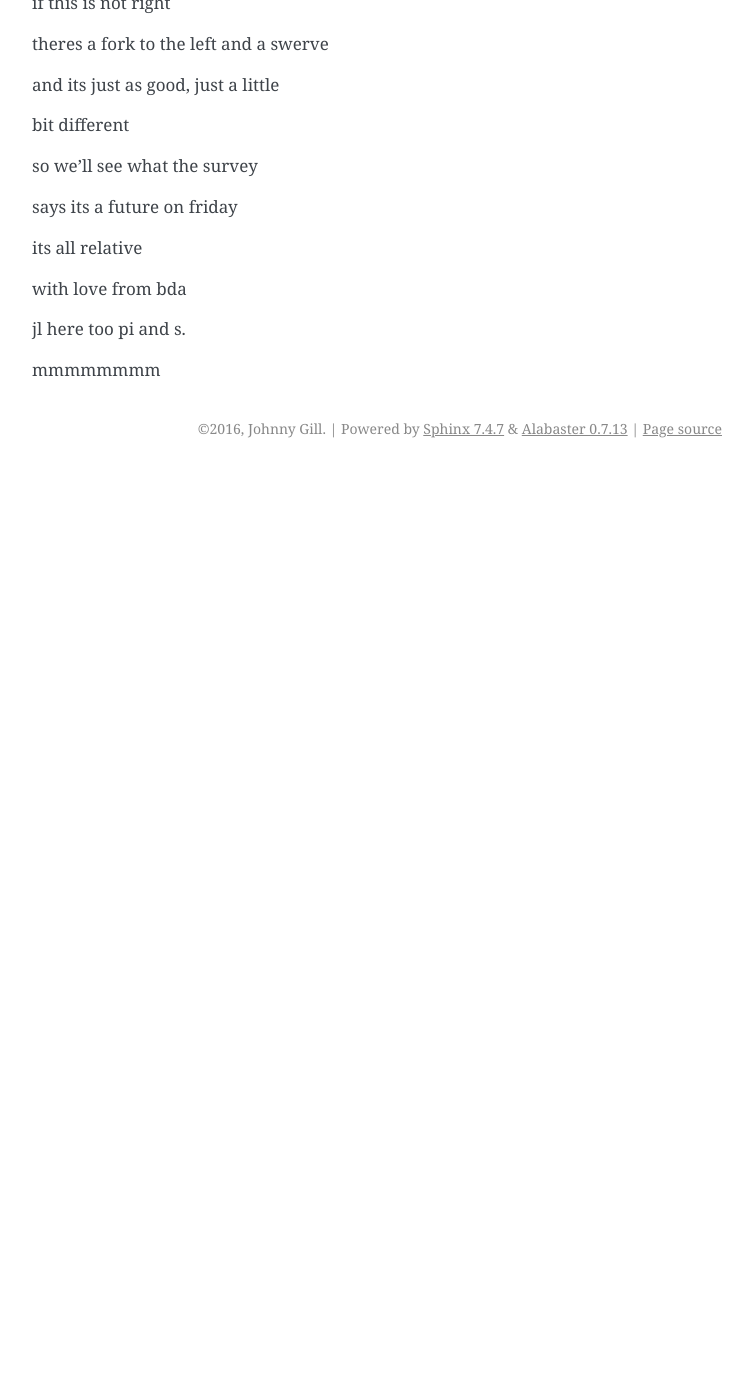
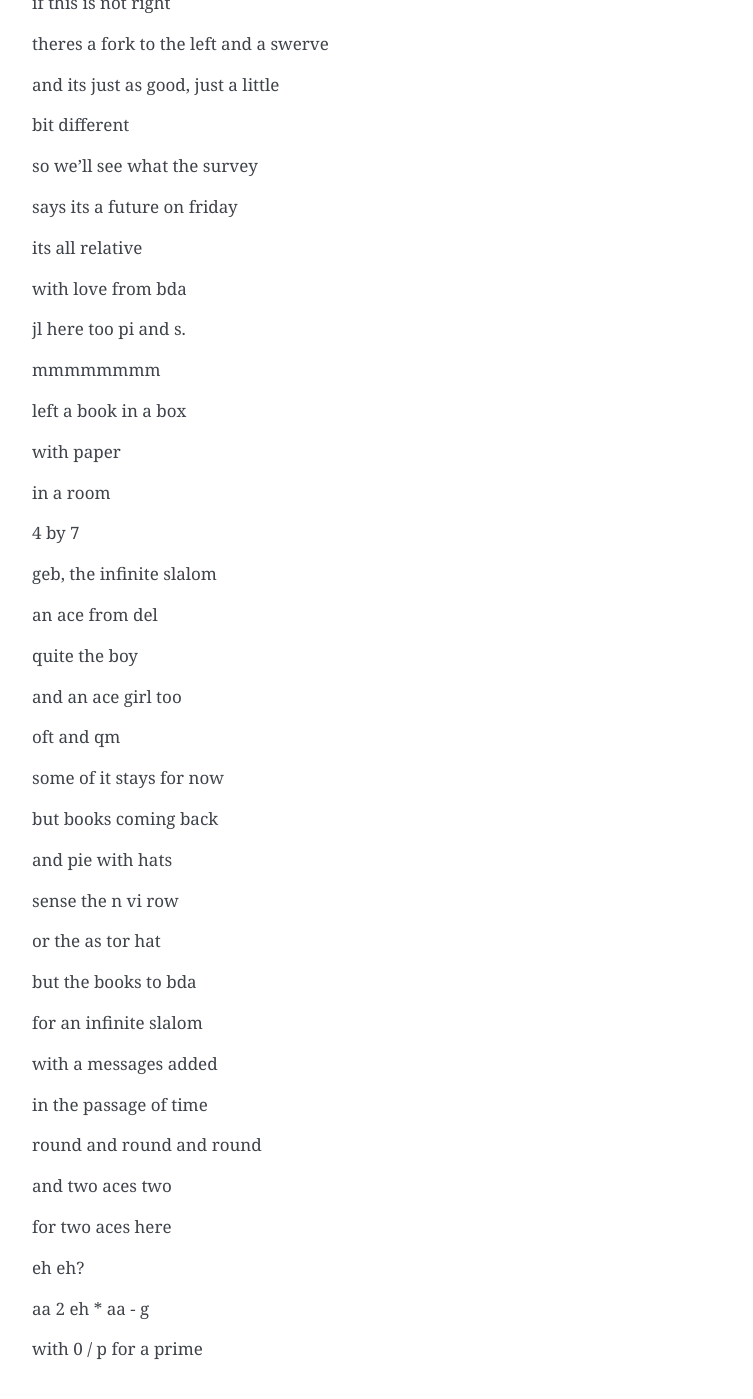
Before and after one commit to openbermuda/karmapi, a Sphinx documentation site: the page built from docs/nodice/novan.rst, in a window 1280 px wide and 1400 px high, scrolled down 4518 px. Shown: the whole window, without its empty margins (388-1141 px from the left). Built offline with Sphinx 7.4.7, drawn with Linux system fonts in a browser that asks for light colours; formulas are drawn with MathJax 3; pages that are not in the unit, such as notebooks, are missing from menus; before the commit the page ends 4986 px from its top, so only the background shows below that.

Commit message:
p for a prime

```diff
--- a/docs/nodice/novan.rst
+++ b/docs/nodice/novan.rst
@@ -237,3 +237,51 @@ with love from bda
 jl here too pi and s.
 
 mmmmmmmm
+
+left a book in a box
+
+with paper
+
+in a room
+
+4 by 7
+
+geb, the infinite slalom
+
+an ace from del
+
+quite the boy
+
+and an ace girl too
+
+oft and qm
+
+some of it stays for now
+
+but books coming back
+
+and pie with hats
+
+sense the n vi row
+
+or the as tor hat
+
+but the books to bda
+
+for an infinite slalom
+
+with a messages added
+
+in the passage of time
+
+round and round and round
+
+and two aces two
+
+for two aces here
+
+eh eh?
+
+aa 2 eh * aa - g
+
+with 0 / p for a prime
```
